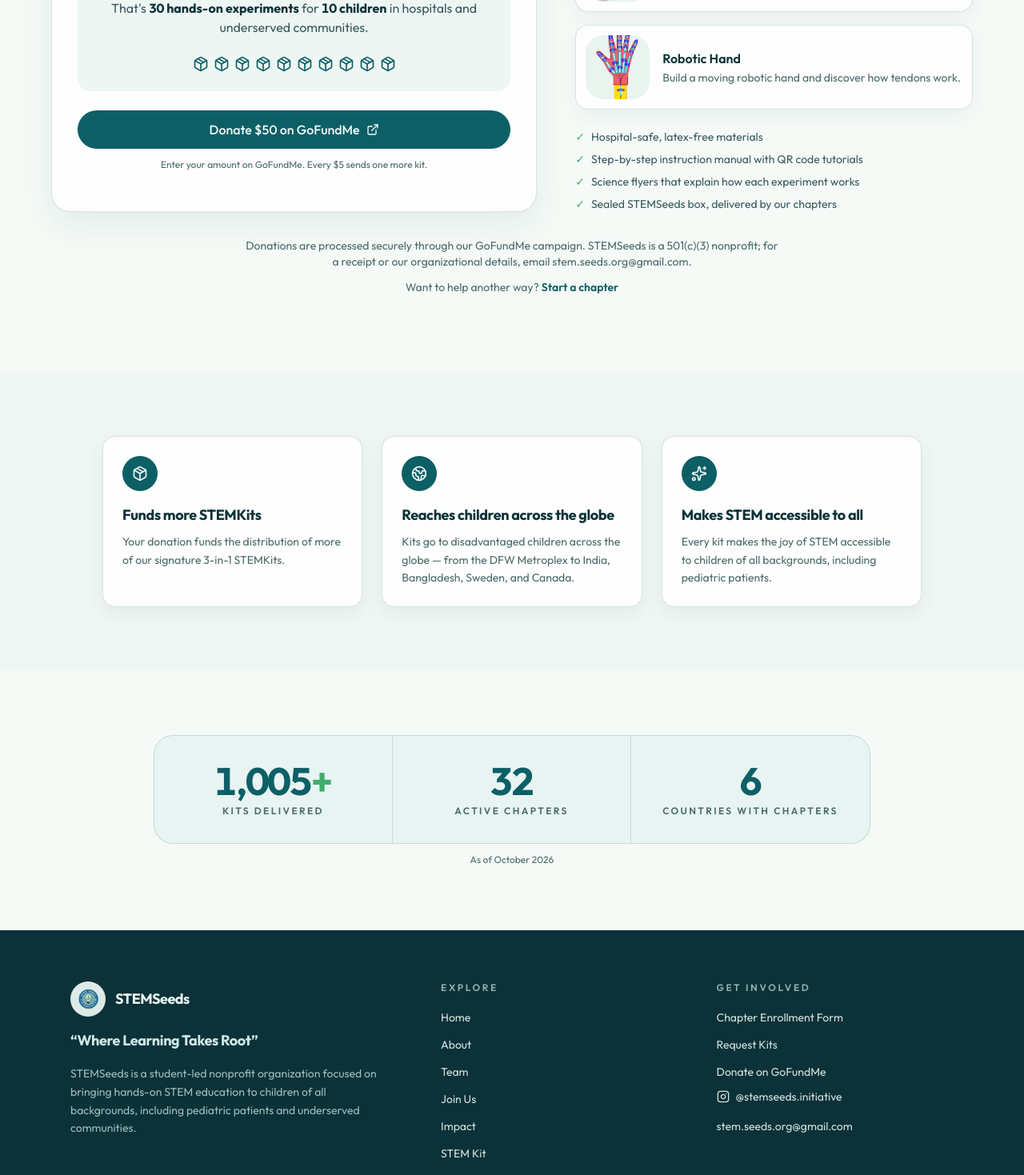
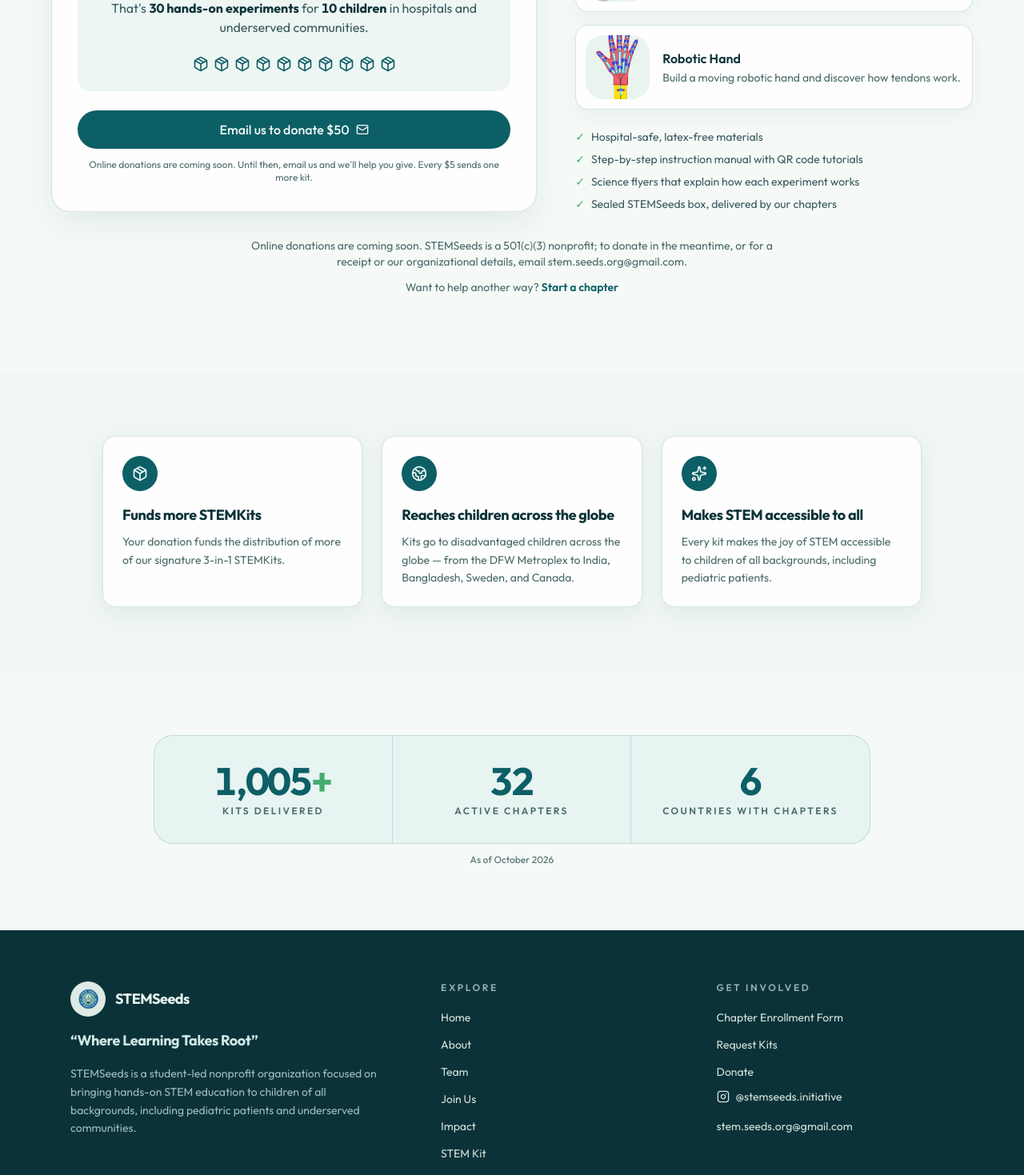
Before and after one commit to dhilandonkey-png/Stemseeds-website, a Next.js app: page /donate in a window 1280 px wide. Shown: the part 860-2329 px from the top of the page at 80% size. Built offline with nearby package versions, Linux system fonts and the light colour scheme.

Commit message:
Remove GoFundMe links until Stripe donations are ready

```diff
--- a/app/about/page.tsx
+++ b/app/about/page.tsx
@@ -44,13 +44,7 @@
                 <Link href="/team">Meet Our Team</Link>
               </Button>
               <Button asChild size="lg">
-                <a
-                  href={site.donateHref}
-                  target="_blank"
-                  rel="noopener noreferrer"
-                >
-                  Donate Now
-                </a>
+                <Link href="/donate">Donate Now</Link>
               </Button>
             </div>
           </Reveal>
--- a/app/stem-kit/page.tsx
+++ b/app/stem-kit/page.tsx
@@ -309,13 +309,7 @@
               size="lg"
               className="bg-fresh text-fresh-deep hover:bg-fresh/85"
             >
-              <a
-                href={site.donateHref}
-                target="_blank"
-                rel="noopener noreferrer"
-              >
-                Sponsor the next kit
-              </a>
+              <Link href="/donate">Sponsor the next kit</Link>
             </Button>
             <Button
               asChild
--- a/components/donate/donation-impact.tsx
+++ b/components/donate/donation-impact.tsx
@@ -2,7 +2,7 @@
 
 import Image from "next/image";
 import { useState } from "react";
-import { ExternalLink, Package } from "lucide-react";
+import { Mail, Package } from "lucide-react";
 
 import { Button } from "@/components/ui/button";
 import { donationImpact } from "@/content/donate";
@@ -100,13 +100,16 @@
         </div>
 
         <Button asChild size="lg" className="mt-6 w-full">
-          <a href={site.donateHref} target="_blank" rel="noopener noreferrer">
-            Donate ${amount} on GoFundMe
-            <ExternalLink className="size-4" aria-hidden="true" />
+          <a
+            href={`mailto:${site.email}?subject=${encodeURIComponent(`Donating $${amount} to STEMSeeds`)}`}
+          >
+            Email us to donate ${amount}
+            <Mail className="size-4" aria-hidden="true" />
           </a>
         </Button>
         <p className="mt-3 text-center text-xs text-muted-foreground">
-          Enter your amount on GoFundMe. Every ${costPerKit} sends one more kit.
+          Online donations are coming soon. Until then, email us and we&apos;ll
+          help you give. Every ${costPerKit} sends one more kit.
         </p>
       </div>
 
--- a/components/layout/site-footer.tsx
+++ b/components/layout/site-footer.tsx
@@ -73,14 +73,12 @@
               </Link>
             </li>
             <li>
-              <a
-                href={site.donateHref}
-                target="_blank"
-                rel="noopener noreferrer"
+              <Link
+                href="/donate"
                 className="text-sm text-mint/90 transition-colors hover:text-fresh"
               >
-                Donate on GoFundMe
-              </a>
+                Donate
+              </Link>
             </li>
             <li>
               <a
--- a/content/donate.ts
+++ b/content/donate.ts
@@ -3,7 +3,7 @@
   title: "Support Our Cause",
   body: "We've inspired hundreds of young scientists, and with your help, we can inspire countless more! Your donation funds the distribution of more of our signature 3-in-1 STEMKits to disadvantaged children across the globe—making the joy of STEM accessible to all.",
   ctaLabel: "Donate Now",
-  note: "Donations are processed securely through our GoFundMe campaign. STEMSeeds is a 501(c)(3) nonprofit; for a receipt or our organizational details, email stem.seeds.org@gmail.com.",
+  note: "Online donations are coming soon. STEMSeeds is a 501(c)(3) nonprofit; to donate in the meantime, or for a receipt or our organizational details, email stem.seeds.org@gmail.com.",
   impactPoints: [
     {
       title: "Funds more STEMKits",
--- a/content/site.ts
+++ b/content/site.ts
@@ -10,8 +10,6 @@
   },
   applyHref:
     "https://docs.google.com/forms/d/e/1FAIpQLScN6nRW2X84GEM7-O82CPEoxv8j3EBt0-WIJEweOy6tfe9wfA/viewform?usp=sharing",
-  donateHref:
-    "https://www.gofundme.com/f/stemseeds-help-sponsor-underprivileged-kids-with-stem-kits",
   email: "stem.seeds.org@gmail.com",
   /** When the stats below were last updated. */
   statsAsOf: "October 2026",
```
